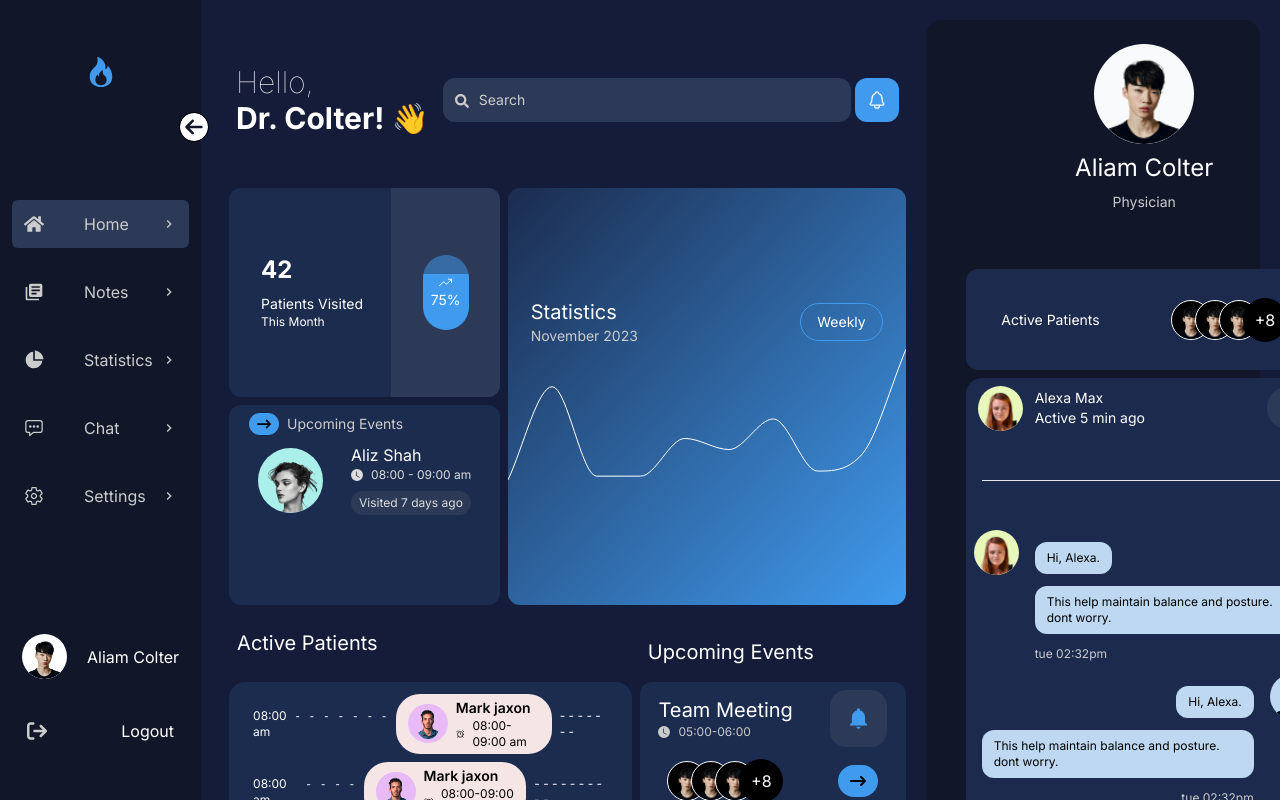
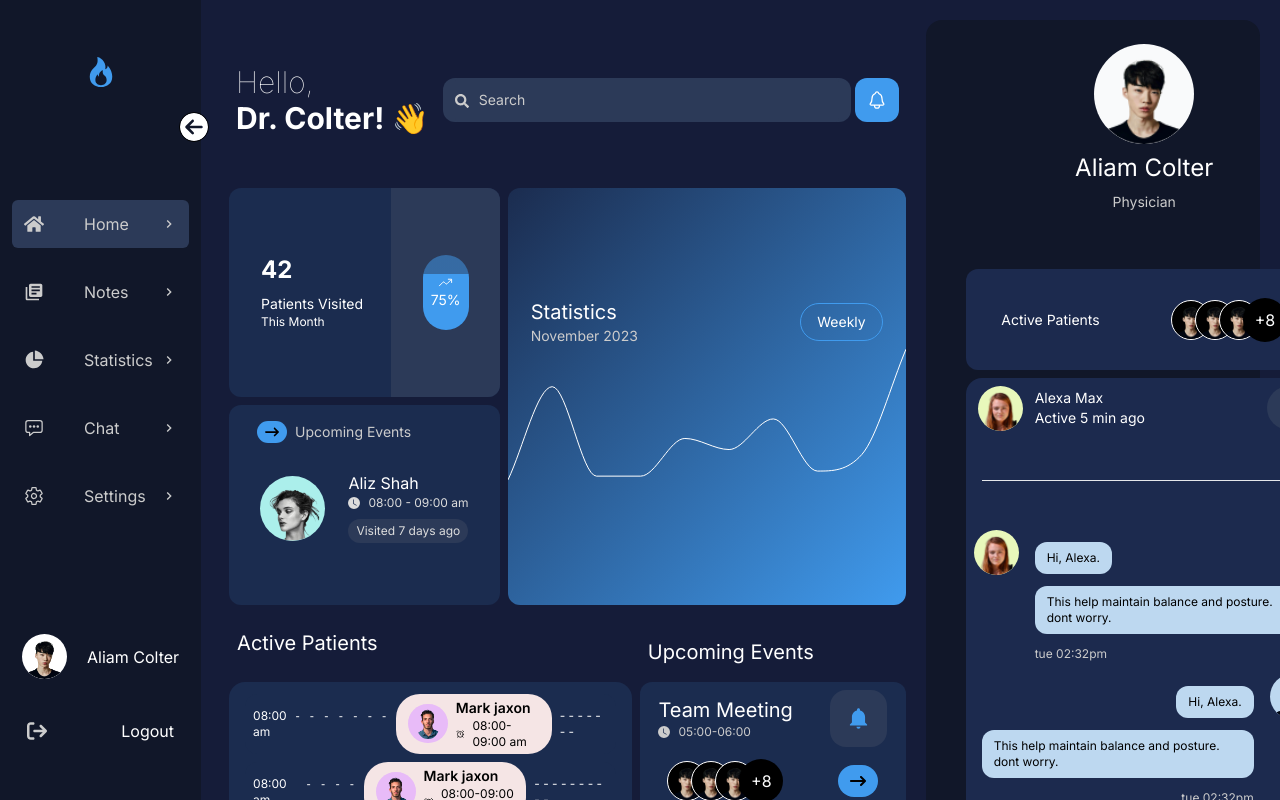
Before and after one commit to lokeshdarla/dashboarddddd, a Next.js app: page / in a window 1280 px wide. Built offline with nearby package versions, Linux system fonts and the light colour scheme.

Commit message:
fix : line chart data

```diff
--- a/package.json
+++ b/package.json
@@ -17,7 +17,8 @@
     "react-chartjs-2": "^5.2.0",
     "react-circular-progressbar": "^2.1.0",
     "react-dom": "^18",
-    "react-icons": "^5.0.1"
+    "react-icons": "^5.0.1",
+    "react-linechart": "^1.1.9"
   },
   "devDependencies": {
     "@types/node": "^20",
--- a/src/components/Cards/UpcomingCard.tsx
+++ b/src/components/Cards/UpcomingCard.tsx
@@ -5,7 +5,7 @@ import { BsFillClockFill } from "react-icons/bs";
 
 function UpcomingCard() {
   return (
-    <div className='w-full flex flex-col items-start  justify-start'>
+    <div className='w-full flex flex-col items-start  justify-between gap-5 p-2'>
       <div className='flex gap-2 items-center text-sm my-2 text-[#CCCCCC] px-5 '>
         <span className='bg-[#409BEE] px-2 py-1 rounded-full text-black'><FaArrowRightLong/></span>
         <span>Upcoming Events</span>
--- a/src/components/Charts/Chart.tsx
+++ b/src/components/Charts/Chart.tsx
@@ -1,5 +1,5 @@
 import React, { useEffect, useRef } from 'react';
-import Chart from 'chart.js/auto';
+import {Chart,ChartData} from 'chart.js/auto';
 
 const MyChart = () => {
   const chartRef = useRef<HTMLCanvasElement | null>(null);
@@ -31,7 +31,7 @@ const MyChart = () => {
         // Create a new chart
         new Chart(ctx, {
           type: 'line',
-          data: chartData,
+          data: chartData as ChartData,
           options: {
             scales: {
               x: {
```
Also changed, not shown: 1 other file (tests, documents, lock files or other folders).
